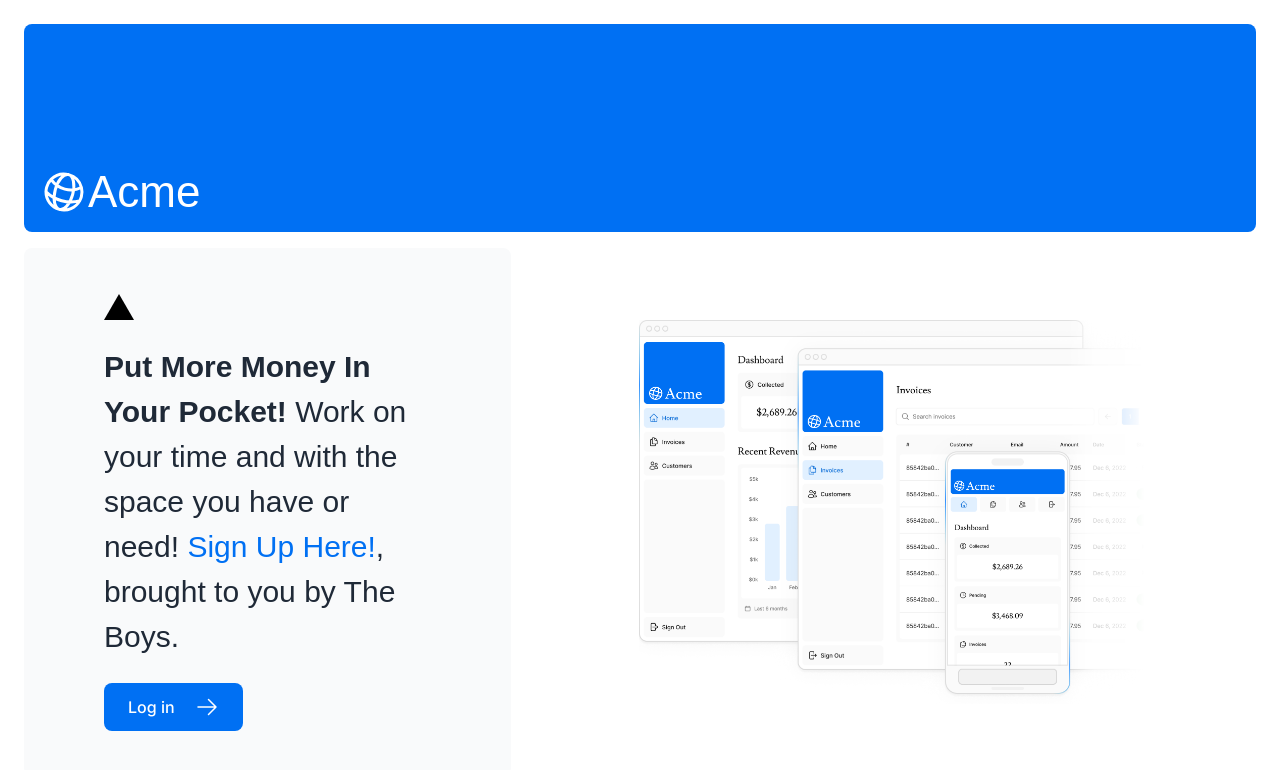
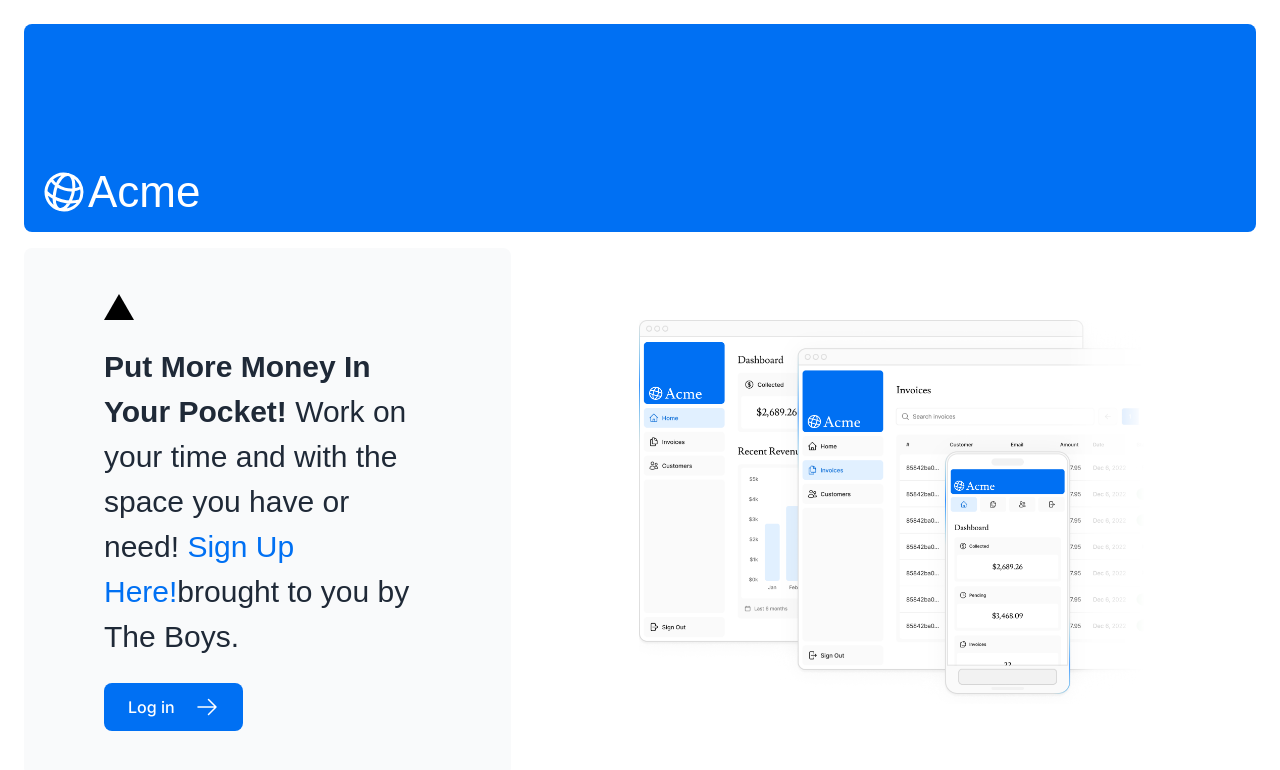
Before and after one commit to bi1eygr/LuigisMansion, a Next.js app in the folder LemonLime/nextjs-dashboard/: page / in a window 1280 px wide. Shown: the top 770 px of the page. Built offline with nearby package versions, Linux system fonts and the light colour scheme; a web font is replaced by a local one.

Commit message:
Fixing typo on main menu

```diff
--- a/LemonLime/nextjs-dashboard/app/page.tsx
+++ b/LemonLime/nextjs-dashboard/app/page.tsx
@@ -18,7 +18,7 @@ export default function Page() {
             <a href="https://nextjs.org/learn/" className="text-blue-500">
               Sign Up Here!
             </a>
-            , brought to you by The Boys.
+            brought to you by The Boys.
           </p>
           <Link
             href="/login"
```
